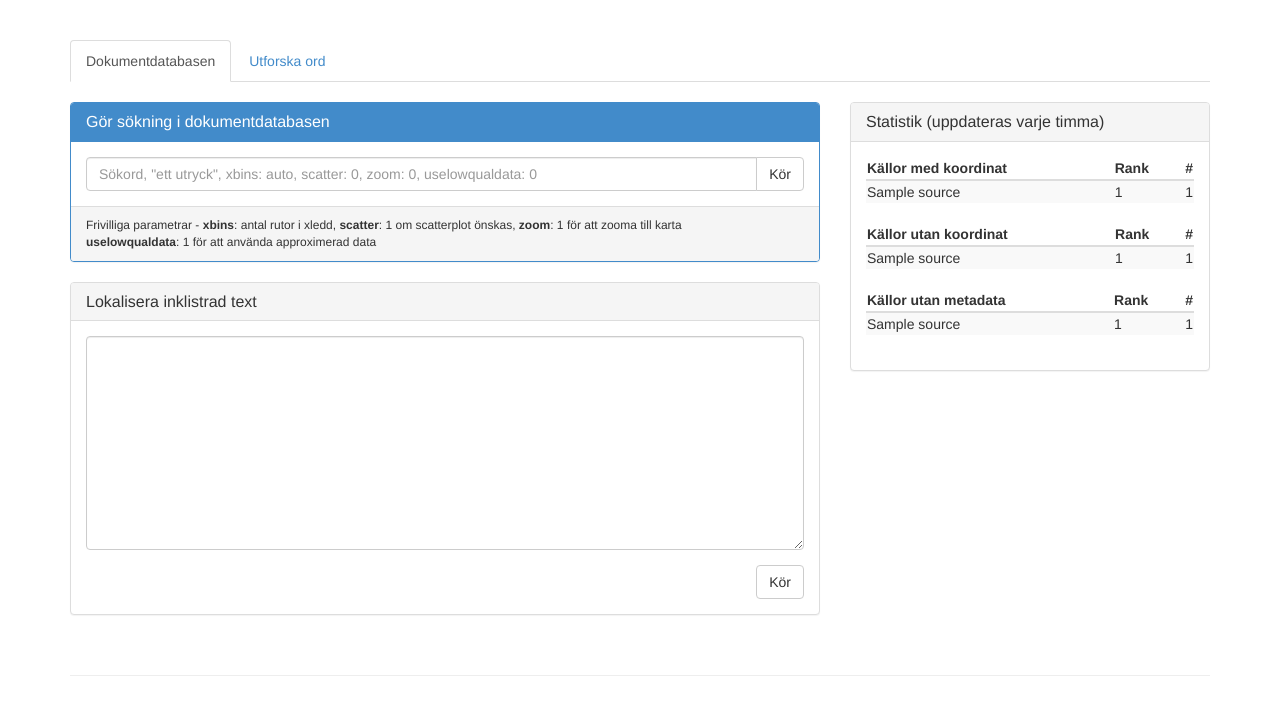
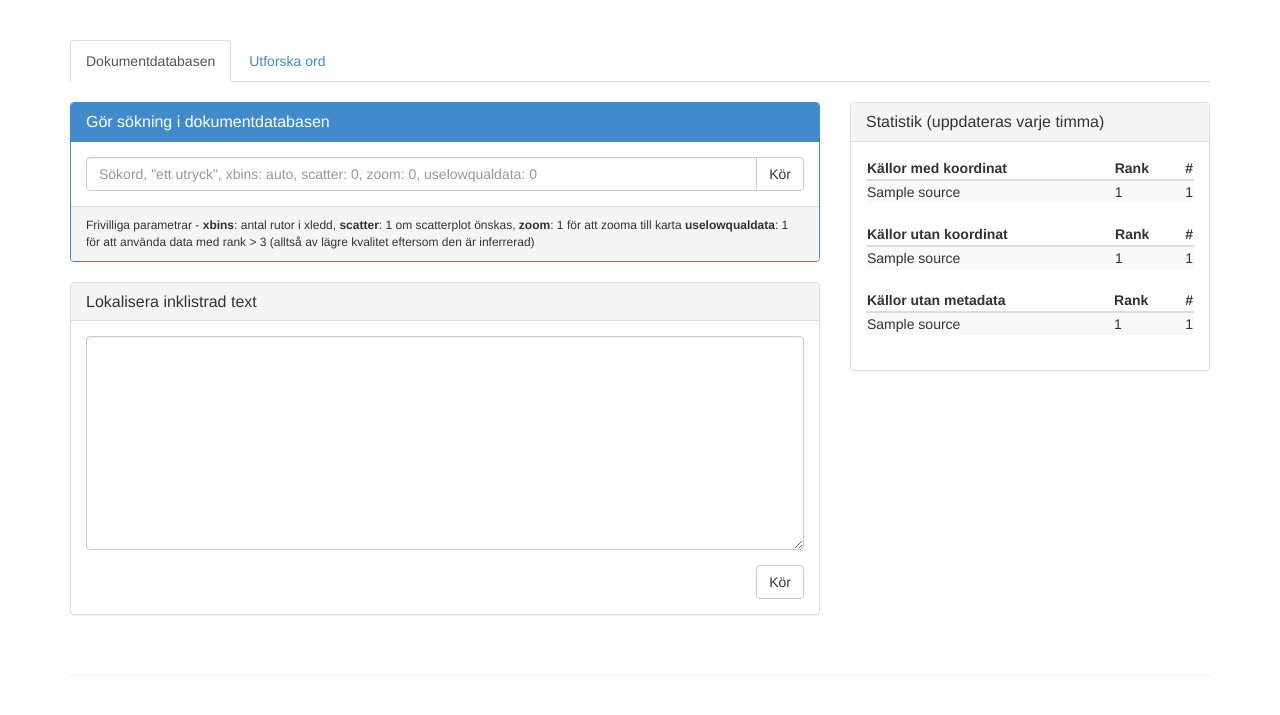
Before and after one commit to maxberggren/sinus, a Flask app: template flaskapp/templates/index.html in a window 1280 px wide. Shown: the top 715 px of the page. Run offline with Flask 2, Linux system fonts and the light colour scheme; the template is opened without the code that fills it: most values are stand-ins (such as "Sample title", 1, 10 or a date in 2020); parts of the project's set-up code (start-up, migrations or seed data) failed here and were passed over.

Commit message:
updating the stats module

```diff
--- a/flaskapp/templates/index.html
+++ b/flaskapp/templates/index.html
@@ -58,8 +58,8 @@
   		  Frivilliga parametrar -
   		  <strong>xbins</strong>: antal rutor i xledd,
   		  <strong>scatter</strong>: 1 om scatterplot önskas,
-  		  <strong>zoom</strong>: 1 för att zooma till karta <br />
-  		  <strong>uselowqualdata</strong>: 1 för att använda approximerad data
+  		  <strong>zoom</strong>: 1 för att zooma till karta
+  		  <strong>uselowqualdata</strong>: 1 för att använda data med rank > 3 (alltså av lägre kvalitet eftersom den är inferrerad)
 
   		  </div>
 
```
